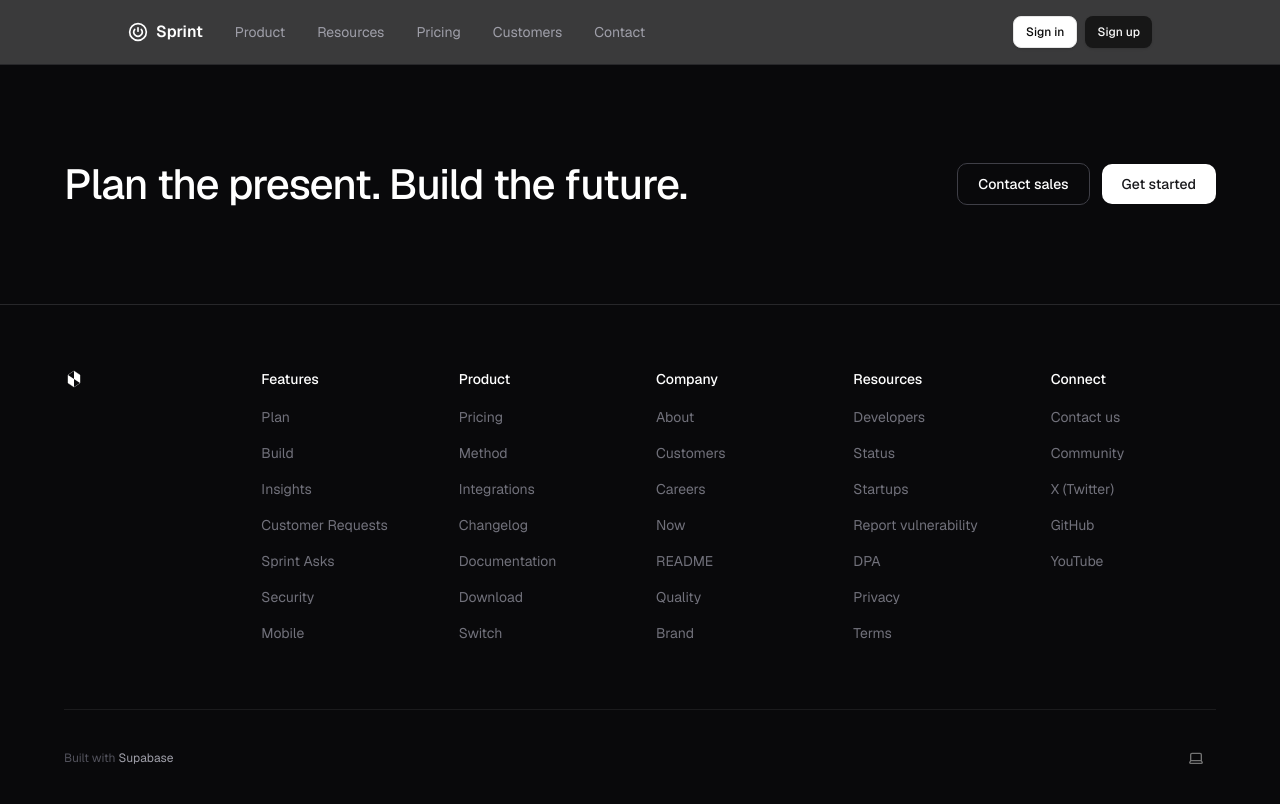
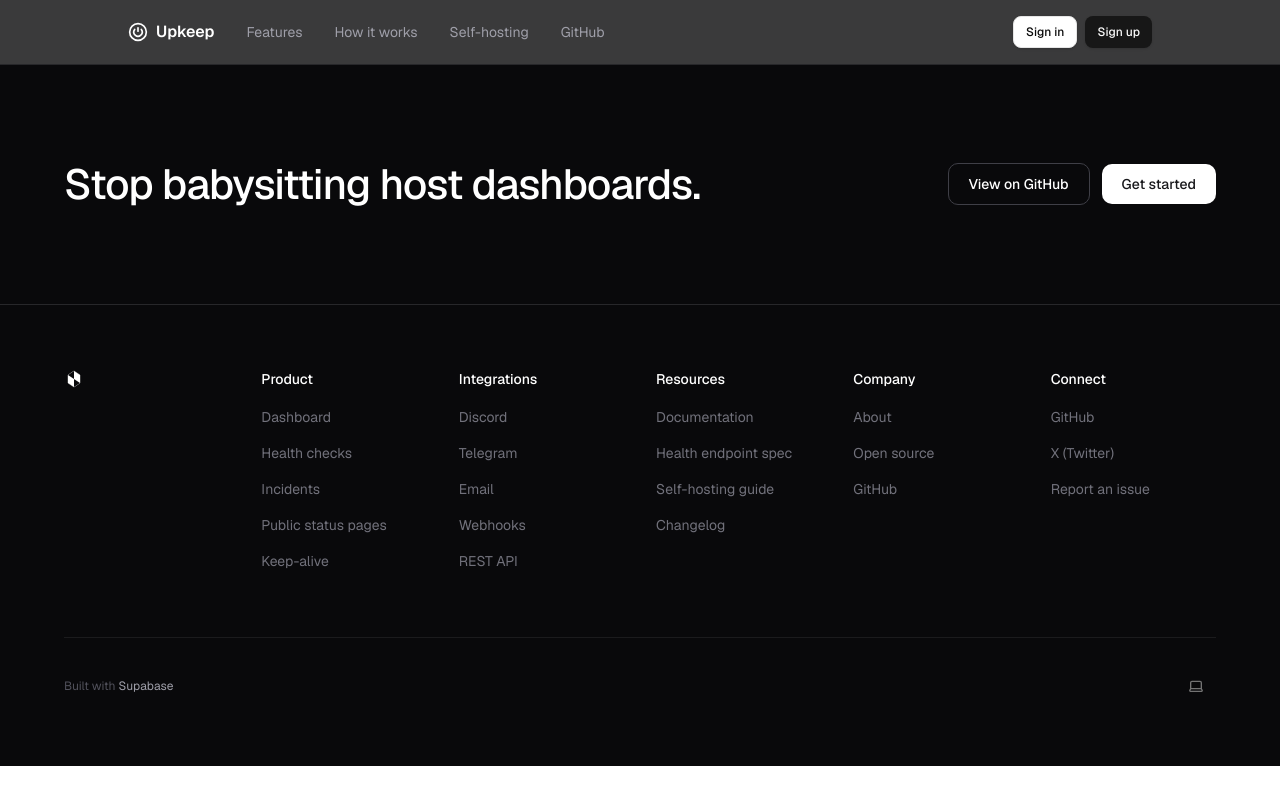
Before and after one commit to hasnaintypes/upkeep-app, a Next.js app: page / in a window 1280 px wide. Shown: the top 804 px of the page. Built offline with nearby package versions, Linux system fonts and the light colour scheme; no server answers.

Commit message:
Rebrand marketing copy from Sprint to Upkeep
Update BRAND_NAME, nav links, footer link groups, and CTA heading/CTA
labels in features/marketing/constants to reflect Upkeep's actual
positioning instead of the sprint-a-linear-clone template's placeholder
copy.

```diff
--- a/src/features/marketing/constants/cta.ts
+++ b/src/features/marketing/constants/cta.ts
@@ -1,5 +1,5 @@
 export const CTA_CONTENT = {
-  heading: "Plan the present. Build the future.",
-  secondaryCta: "Contact sales",
+  heading: "Stop babysitting host dashboards.",
+  secondaryCta: "View on GitHub",
   primaryCta: "Get started",
 };
--- a/src/features/marketing/constants/navigation.ts
+++ b/src/features/marketing/constants/navigation.ts
@@ -1,34 +1,33 @@
 import type { FooterLinkGroup, NavLink } from "../types";
 
-export const BRAND_NAME = "Sprint";
+export const BRAND_NAME = "Upkeep";
 
 export const NAV_LINKS: NavLink[] = [
-  { label: "Product", href: "#" },
-  { label: "Resources", href: "#" },
-  { label: "Pricing", href: "#" },
-  { label: "Customers", href: "#" },
-  { label: "Contact", href: "#" },
+  { label: "Features", href: "#" },
+  { label: "How it works", href: "#" },
+  { label: "Self-hosting", href: "#" },
+  { label: "GitHub", href: "#" },
 ];
 
 export const FOOTER_LINK_GROUPS: FooterLinkGroup[] = [
   {
-    category: "Features",
-    links: ["Plan", "Build", "Insights", "Customer Requests", "Sprint Asks", "Security", "Mobile"],
+    category: "Product",
+    links: ["Dashboard", "Health checks", "Incidents", "Public status pages", "Keep-alive"],
   },
   {
-    category: "Product",
-    links: ["Pricing", "Method", "Integrations", "Changelog", "Documentation", "Download", "Switch"],
+    category: "Integrations",
+    links: ["Discord", "Telegram", "Email", "Webhooks", "REST API"],
+  },
+  {
+    category: "Resources",
+    links: ["Documentation", "Health endpoint spec", "Self-hosting guide", "Changelog"],
   },
   {
     category: "Company",
-    links: ["About", "Customers", "Careers", "Now", "README", "Quality", "Brand"],
-  },
-  {
-    category: "Resources",
-    links: ["Developers", "Status", "Startups", "Report vulnerability", "DPA", "Privacy", "Terms"],
+    links: ["About", "Open source", "GitHub"],
   },
   {
     category: "Connect",
-    links: ["Contact us", "Community", "X (Twitter)", "GitHub", "YouTube"],
+    links: ["GitHub", "X (Twitter)", "Report an issue"],
   },
 ];
```
